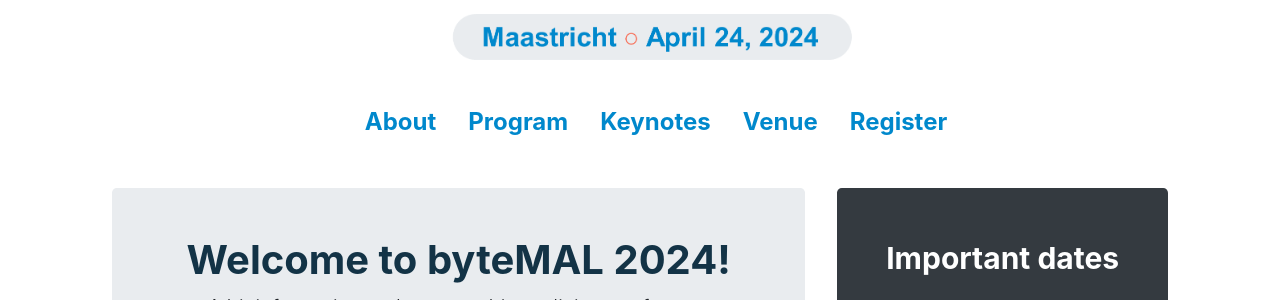
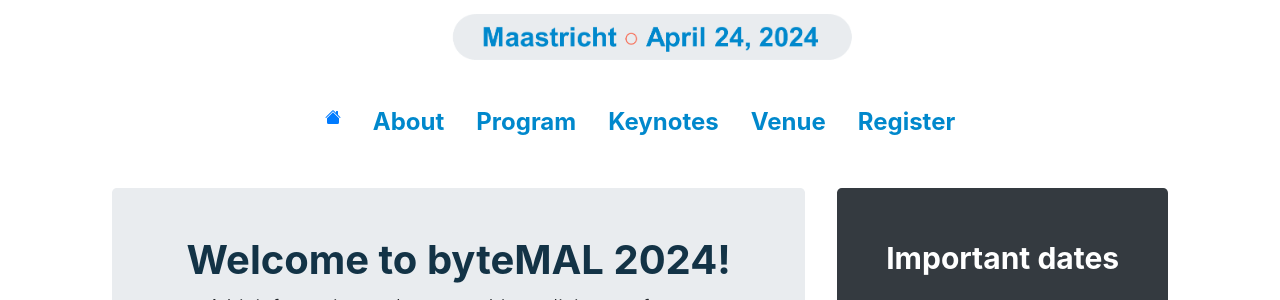
Before and after one commit to bytemal/bytemal-2024, a Jekyll site: the page built from index.html, in a window 1280 px wide. Shown: the part 393-693 px from the top of the page. Built offline with Jekyll 4.4.1, drawn with Linux system fonts in a browser that asks for light colours.

Commit message:
Update default.html

```diff
--- a/_layouts/default.html
+++ b/_layouts/default.html
@@ -29,7 +29,10 @@
 		<ul class="nav justify-content-center">
 			<li class="nav-item px-1 px-md-3">
 				<a href="/bytemal-2024/">
-					<i class="fas fa-house" style="color: #F9664D"></i>
+					<svg xmlns="http://www.w3.org/2000/svg" width="16" height="16" fill="currentColor" class="bi bi-house-fill" viewBox="0 0 16 16">
+  <path d="M8.707 1.5a1 1 0 0 0-1.414 0L.646 8.146a.5.5 0 0 0 .708.708L8 2.207l6.646 6.647a.5.5 0 0 0 .708-.708L13 5.793V2.5a.5.5 0 0 0-.5-.5h-1a.5.5 0 0 0-.5.5v1.293L8.707 1.5Z"/>
+  <path d="m8 3.293 6 6V13.5a1.5 1.5 0 0 1-1.5 1.5h-9A1.5 1.5 0 0 1 2 13.5V9.293l6-6Z"/>
+</svg>
 				</a>
 			</li>
 			<li class="nav-item px-1 px-md-3">
```
